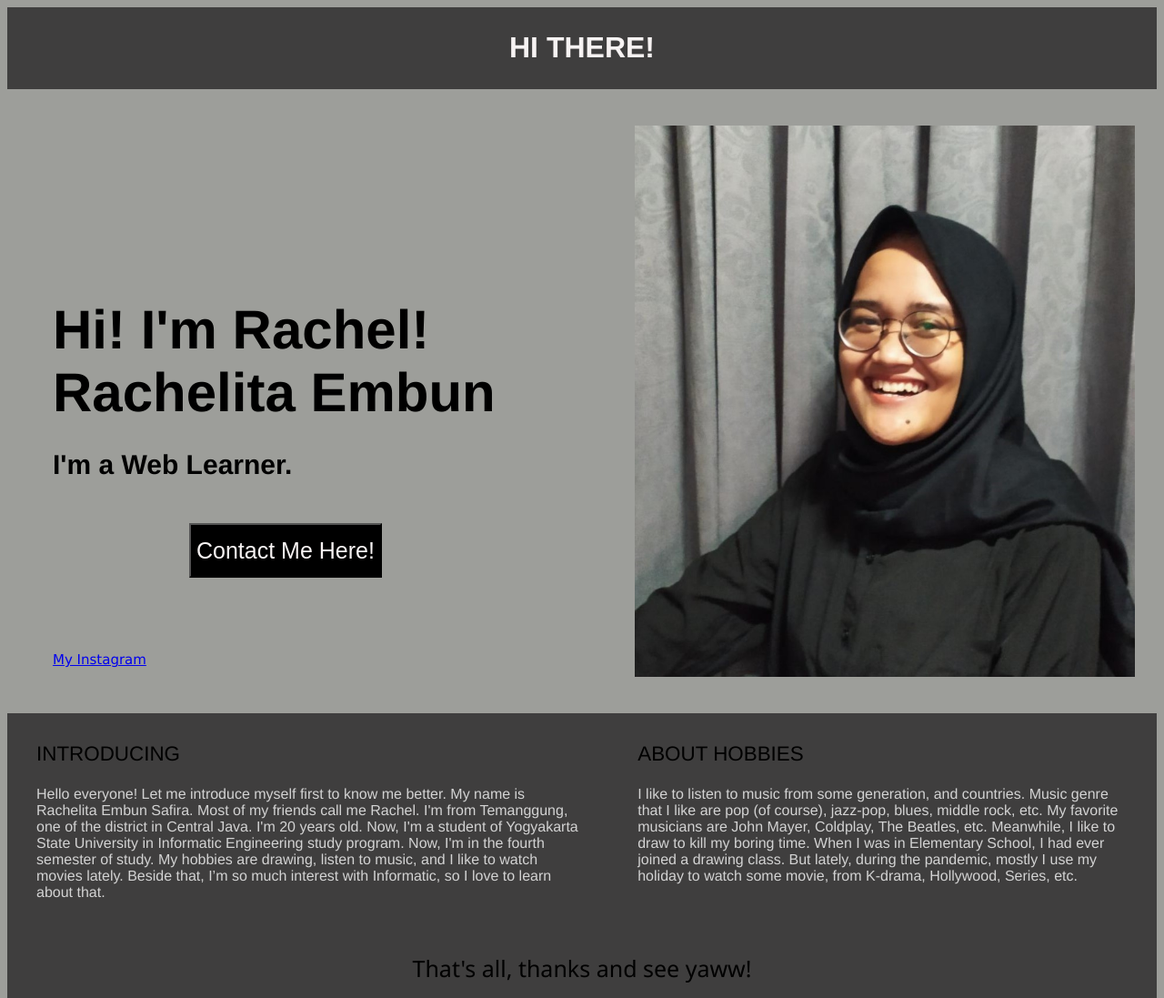
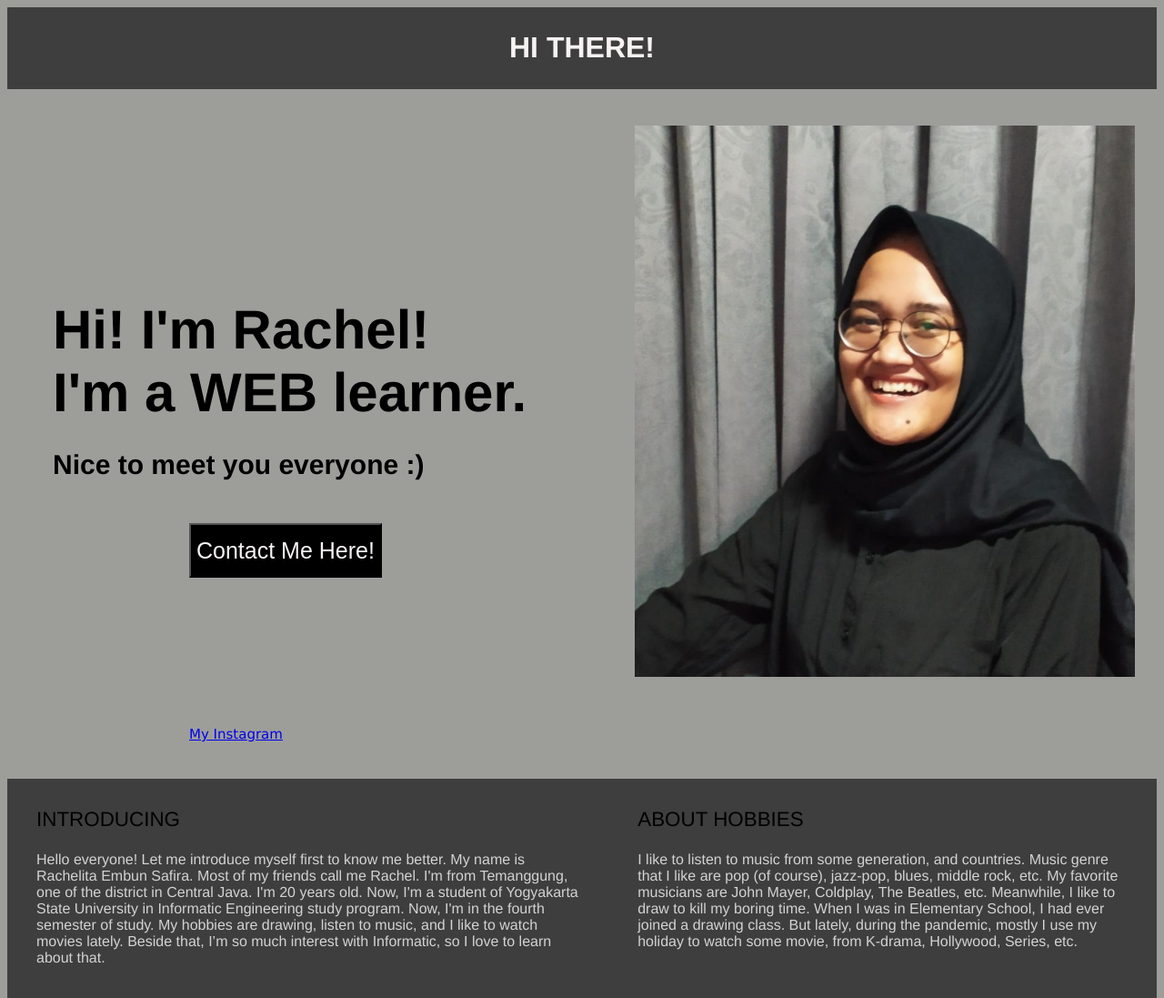
Before and after one commit to Rachelembun16/intro, a plain HTML site: page index.html in a window 1280 px wide. Shown: the top 1097 px of the page at 91% size. Drawn offline with Linux system fonts and the light colour scheme.

Commit message:
Update index.html

```diff
--- a/index.html
+++ b/index.html
@@ -13,14 +13,16 @@
     </div>
     <div class="main">
         <div class="isi">
-          <h1>Hi! I'm Rachel! Rachelita Embun <span><br>I'm a Web Learner.</span></h1>
-          <a href="mailto:rachelembunsafira@gmail.com">
+          <h1>Hi! I'm Rachel! <br> I'm a WEB learner. <span><br>Nice to meet you everyone :) </span></h1>
+        <a href="mailto:rachelembunsafira@gmail.com">
               <button>Contact Me Here!</button>
-          </a>
-          <a href="https://www.instagram.com/rachelita.embun/"><br><br><br>My Instagram</a>
+        </a>
         </div>
         <img src="asset/profil.jpeg">
+        <a href="https://www.instagram.com/rachelita.embun/"><br><br><br>My Instagram</a>
     </div>
+
+
     <div class="footer">
         <ul>
             <li>
```
